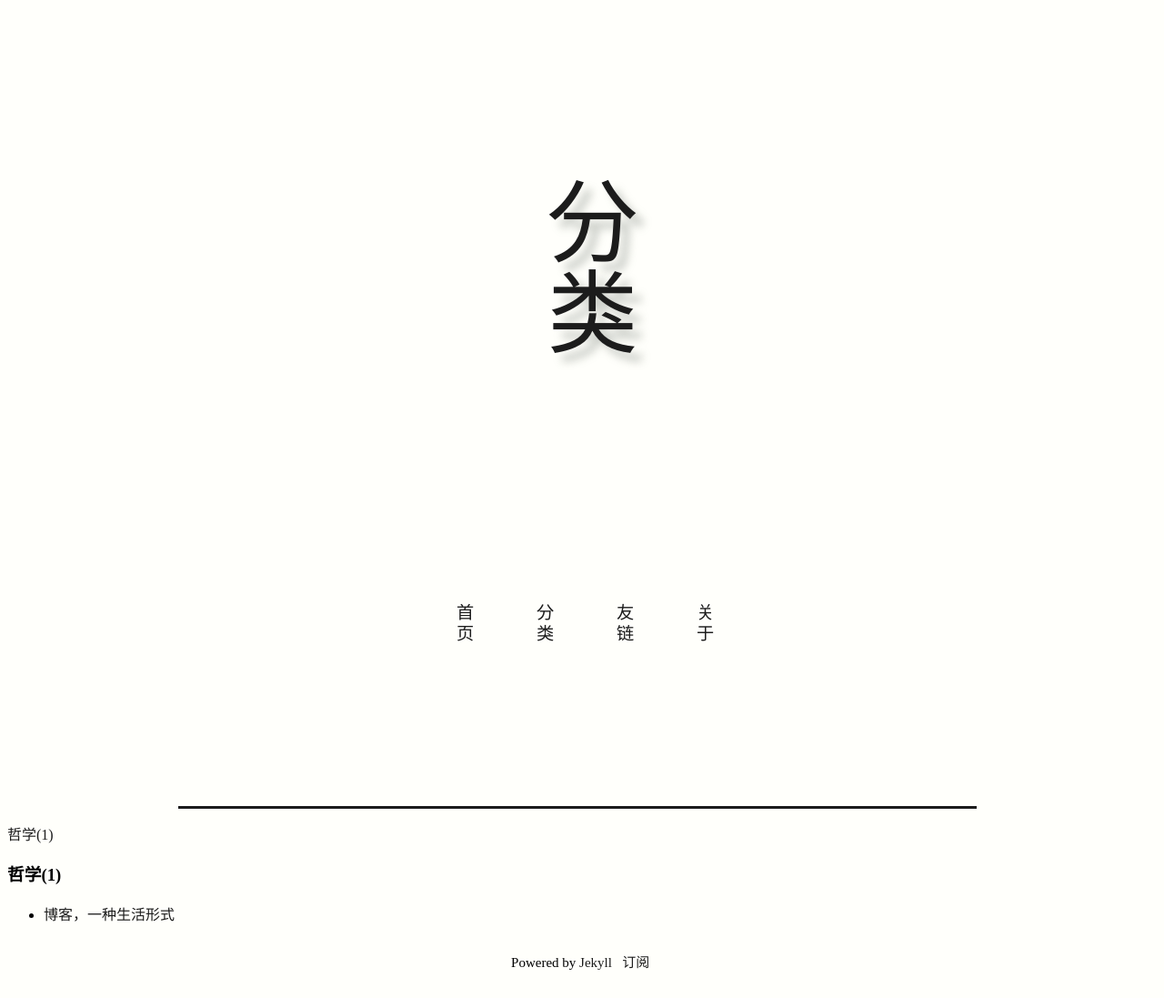
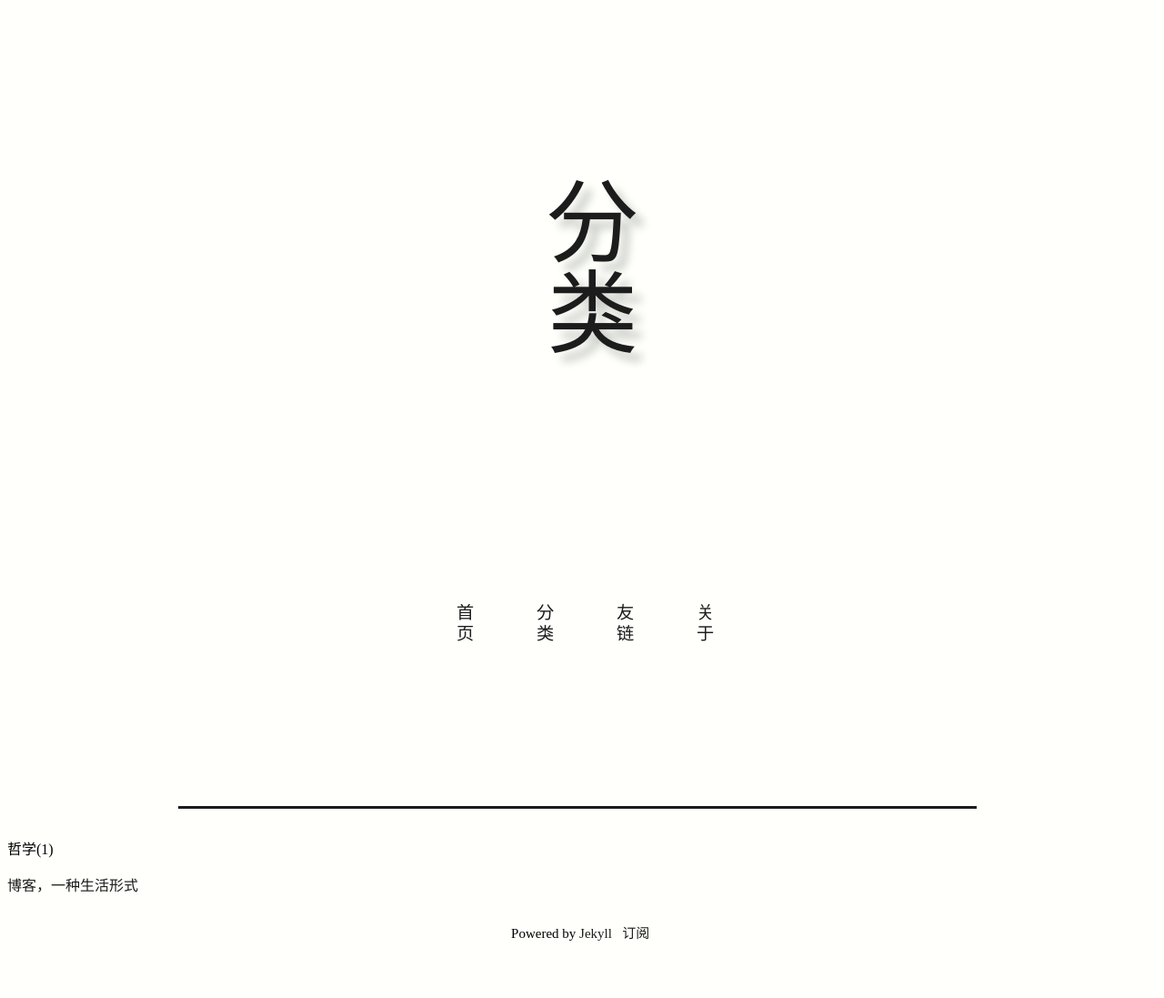
Before and after one commit to Makuraryu/Makuraryu.github.io, a Jekyll site: the page built from pages/categories.md, in a window 1280 px wide. Shown: the whole page at 91% size. Built offline with Jekyll 4.4.1, drawn with Linux system fonts in a browser that asks for light colours; some web fonts are replaced; after the commit the page ends 1065 px from its top, so only the background shows below that.

Commit message:
Add files via upload

```diff
--- a/pages/categories.md
+++ b/pages/categories.md
@@ -5,18 +5,12 @@ description: 本博客所有文章分类列表。
 keywords: 分类
 permalink: /categories/
 ---
+<div class="categories">
+</div>
+{% for category in site.categories %}
+<p class="category">{{ category[0] }}({{ category[1].size }})</p>
+{% for post in category.last %}
+<a class="catposts" href="{{ site.url }}{{ post.url }}">{{ post.title }}</a>
+{% endfor %}
 
-<div class='tag_cloud'>
-{% for cat in site.categories %}
-<a href="#{{ cat[0] }}" title="{{ cat[0] }}" rel="{{ cat[1].size }}">{{ cat[0] }}({{ cat[1].size }}) </a>
 {% endfor %}
-</div>
-
-{% for category in site.categories %}
-<h3>{{ category[0] }}({{ category[1].size }})</h3>
-<ul id="{{ category[0] }}">
-{% for post in category.last %}
-<li><a href="{{ site.url }}{{ post.url }}">{{ post.title }}</a></li>
-{% endfor %}
-</ul>
-{% endfor %}
```
